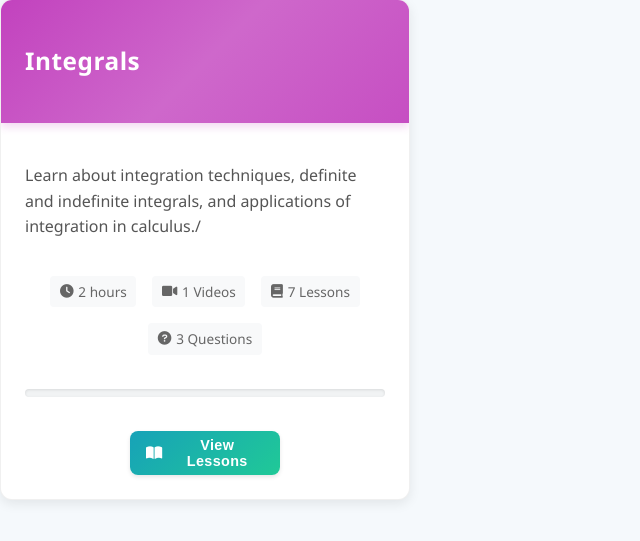
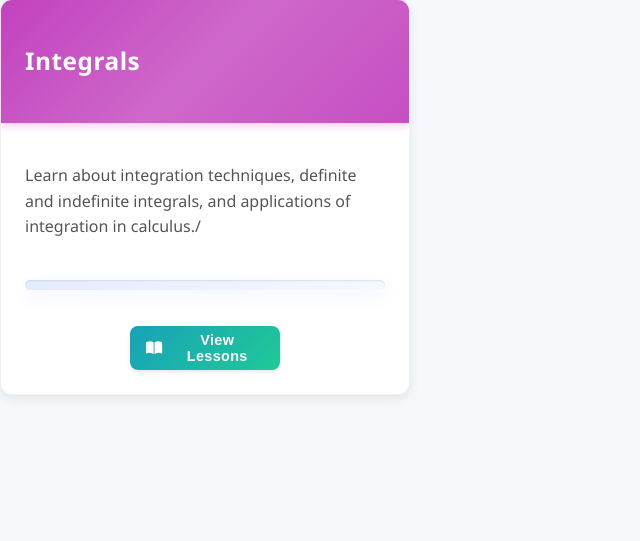
Before and after one commit to Jalv13/self-paced-desktop, a Flask app: page /subjects/1 in a window 1280 px wide. Shown: the part 199-740 px from the top of the page, without its empty margins (0-640 px from the left). Run offline with Flask 3, Linux system fonts and the light colour scheme; data that the repository does not hold is empty; some libraries are stand-ins or nearby versions.

Commit message:
Refine Python subject progress tracking

```diff
--- a/self-paced-learning/static/css/styles.css
+++ b/self-paced-learning/static/css/styles.css
@@ -8,6 +8,18 @@ body {
   background-color: #f5f9fc; /* Light blue-gray background */
 }
 
+.sr-only {
+  position: absolute;
+  width: 1px;
+  height: 1px;
+  padding: 0;
+  margin: -1px;
+  overflow: hidden;
+  clip: rect(0, 0, 0, 0);
+  white-space: nowrap;
+  border: 0;
+}
+
 /* Main container for content pages like index.html and results.html */
 .page-container {
   max-width: 1200px; /* General max-width for wider pages like index */
@@ -115,37 +127,51 @@ h2 {
 
 /* Progress Bar */
 .progress-container {
-  height: 8px;
-  background-color: #f1f3f4;
-  border-radius: 12px;
-  margin: 18px 0;
+  position: relative;
+  height: 10px;
+  margin: 20px 0;
+  border-radius: 999px;
+  background: linear-gradient(135deg, #e3ecff 0%, #f5f9ff 100%);
   overflow: hidden;
-  box-shadow: inset 0 1px 3px rgba(0, 0, 0, 0.1);
+  box-shadow: inset 0 1px 2px rgba(15, 23, 42, 0.1),
+    0 6px 18px rgba(37, 99, 235, 0.08);
+  transition: opacity 0.3s ease, transform 0.3s ease;
+}
+
+.progress-container.is-hidden {
+  opacity: 0;
+  transform: translateY(-6px);
+  pointer-events: none;
+  height: 0;
+  margin: 0;
 }
 
 .progress-bar {
   height: 100%;
-  background: linear-gradient(90deg, #4caf50 0%, #8bc34a 100%);
-  border-radius: 12px;
   width: 0%;
-  transition: width 0.5s ease-in-out;
-  position: relative;
+  position: relative;
+  border-radius: 999px;
+  background: linear-gradient(90deg, #2563eb 0%, #3b82f6 50%, #38bdf8 100%);
+  box-shadow: 0 3px 12px rgba(37, 99, 235, 0.35);
+  transition: width 0.45s ease, box-shadow 0.45s ease;
+}
+
+.progress-bar.is-complete {
+  box-shadow: 0 4px 14px rgba(22, 101, 216, 0.5);
 }
 
 .progress-bar::after {
   content: "";
   position: absolute;
-  top: 0;
-  left: 0;
-  right: 0;
-  bottom: 0;
+  inset: 0;
   background: linear-gradient(
-    90deg,
-    transparent 0%,
-    rgba(255, 255, 255, 0.3) 50%,
-    transparent 100%
+    115deg,
+    rgba(255, 255, 255, 0.4) 0%,
+    rgba(255, 255, 255, 0.05) 55%,
+    rgba(59, 130, 246, 0.2) 100%
   );
-  border-radius: 12px;
+  border-radius: inherit;
+  mix-blend-mode: screen;
 }
 
 /* General Button Styling - used as base for .action-button */
--- a/self-paced-learning/static/js/script.js
+++ b/self-paced-learning/static/js/script.js
@@ -203,6 +203,9 @@ document.addEventListener("DOMContentLoaded", function () {
                 "success"
               );
             }
+            if (typeof updateSubtopicProgressAfterCompletion === "function") {
+              updateSubtopicProgressAfterCompletion();
+            }
           }
         })
         .catch((error) => console.error("Error marking video watched:", error));
@@ -235,6 +238,9 @@ document.addEventListener("DOMContentLoaded", function () {
           .then((data) => {
             if (data.success) {
               showVideoCompletionNotification();
+              if (typeof updateSubtopicProgressAfterCompletion === "function") {
+                updateSubtopicProgressAfterCompletion();
+              }
             }
           })
           .catch((error) =>
@@ -264,15 +270,37 @@ document.addEventListener("DOMContentLoaded", function () {
 
   // Load progress from server API
   function loadProgress() {
-    fetch("/api/progress")
-      .then((response) => response.json())
-      .then((data) => {
-        // Update progress bars based on data
-        for (const topic in data) {
-          updateProgressBar(topic, data[topic]);
-        }
-      })
-      .catch((error) => console.error("Error loading progress:", error));
+    const topicCards = document.querySelectorAll(
+      ".topic-card[data-subtopic]"
+    );
+    if (!topicCards.length) {
+      return;
+    }
+
+    const subjectSlug = document.body?.dataset?.subject || null;
+
+    topicCards.forEach((card) => {
+      const subtopicId = card.dataset.subtopic;
+      const subjectForCard = card.dataset.subject || subjectSlug;
+
+      if (!subtopicId || !subjectForCard) {
+        return;
+      }
+
+      fetch(`/api/progress/check/${subjectForCard}/${subtopicId}`)
+        .then((response) => (response.ok ? response.json() : null))
+        .then((data) => {
+          if (data) {
+            updateProgressBar(subtopicId, data);
+          }
+        })
+        .catch((error) =>
+          console.error(
+            `Error loading progress for ${subtopicId}:`,
+            error
+          )
+        );
+    });
   }
 
   // Open video modal with selected topic
@@ -500,22 +528,7 @@ document.addEventListener("DOMContentLoaded", function () {
 
   // Save progress to server
   function saveProgress(topic, progress) {
-    fetch("/api/progress/update", {
-      method: "POST",
-      headers: {
-        "Content-Type": "application/json",
-      },
-      body: JSON.stringify({
-        topic: topic,
-        progress: progress,
-      }),
-    })
-      .then((response) => response.json())
-      .then((data) => {
-        // Update main page progress bar
-        updateProgressBar(topic, progress);
-      })
-      .catch((error) => console.error("Error saving progress:", error));
+    updateProgressBar(topic, progress);
   }
 
   // Update topic progress bar and completion badge
@@ -524,12 +537,142 @@ document.addEventListener("DOMContentLoaded", function () {
     const completionBadge = document.getElementById(`${topic}-badge`);
 
     if (progressBar) {
-      progressBar.style.width = `${progress}%`;
+      const progressContainer = progressBar.closest(".progress-container");
+      const srText = document.getElementById(`${topic}-progress-text`);
+      const topicCard = progressBar.closest(".topic-card");
 
-      // Show completion badge if 100%
-      if (progress === 100 && completionBadge) {
-        completionBadge.style.display = "inline";
+      const lessonTotal = Number(topicCard?.dataset?.lessonCount || 0);
+      const videoTotal = Number(topicCard?.dataset?.videoCount || 0);
+      const totalItemsAttr = Number(topicCard?.dataset?.totalCount || 0);
+      const totalItems = totalItemsAttr || lessonTotal + videoTotal;
+
+      let numericProgress = 0;
+      let completedLessons = 0;
+      let completedVideos = 0;
+      let statsLessonTotal = lessonTotal;
+      let statsVideoTotal = videoTotal;
+
+      if (typeof progress === "number") {
+        numericProgress = progress;
+      } else if (progress && typeof progress === "object") {
+        const lessons = progress.lessons || progress.lesson_stats || {};
+        const videos = progress.videos || progress.video_stats || {};
+        const overall = progress.overall || {};
+
+        if (typeof lessons.total_count === "number") {
+          statsLessonTotal = lessons.total_count;
+        }
+        if (typeof videos.total_count === "number") {
+          statsVideoTotal = videos.total_count;
+        }
+
+        if (typeof lessons.completed_count === "number") {
+          completedLessons = lessons.completed_count;
+        } else if (Array.isArray(lessons.completed_lessons)) {
+          completedLessons = lessons.completed_lessons.length;
+        } else if (typeof lessons.completed === "number") {
+          completedLessons = lessons.completed;
+        }
+
+        if (typeof videos.watched_count === "number") {
+          completedVideos = videos.watched_count;
+        } else if (Array.isArray(videos.watched_videos)) {
+          completedVideos = videos.watched_videos.length;
+        } else if (typeof videos.completed_count === "number") {
+          completedVideos = videos.completed_count;
+        }
+
+        if (typeof overall.completion_percentage === "number") {
+          numericProgress = overall.completion_percentage;
+        } else if (typeof progress.completion_percentage === "number") {
+          numericProgress = progress.completion_percentage;
+        }
+      }
+
+      const derivedLessonTotal = Number.isFinite(statsLessonTotal)
+        ? statsLessonTotal
+        : lessonTotal;
+      const derivedVideoTotal = Number.isFinite(statsVideoTotal)
+        ? statsVideoTotal
+        : videoTotal;
+      const totalFromStats = derivedLessonTotal + derivedVideoTotal;
+      const completedItems = completedLessons + completedVideos;
+
+      if (!Number.isFinite(numericProgress)) {
+        numericProgress = 0;
+      }
+
+      if (numericProgress === 0 && totalFromStats > 0) {
+        numericProgress = (completedItems / totalFromStats) * 100;
+      }
+
+      numericProgress = Math.max(0, Math.min(100, numericProgress));
+
+      progressBar.style.width = `${numericProgress}%`;
+      progressBar.setAttribute("aria-valuenow", numericProgress.toString());
+
+      if (progressContainer) {
+        if (totalItems <= 0 && totalFromStats <= 0) {
+          progressContainer.classList.add("is-hidden");
+          progressContainer.setAttribute("aria-hidden", "true");
+        } else {
+          progressContainer.classList.remove("is-hidden");
+          progressContainer.setAttribute("aria-hidden", "false");
+        }
+      }
+
+      const descriptorParts = [];
+      if (derivedLessonTotal > 0 || lessonTotal > 0) {
+        descriptorParts.push("lessons");
+      }
+      if (derivedVideoTotal > 0 || videoTotal > 0) {
+        descriptorParts.push("videos");
+      }
+
+      const descriptor =
+        descriptorParts.length > 1
+          ? "lessons and videos"
+          : descriptorParts[0] || "content";
+      const rounded = Math.round(numericProgress);
+      const statusText =
+        rounded >= 100
+          ? `All ${descriptor} complete`
+          : `${descriptor.charAt(0).toUpperCase() + descriptor.slice(1)} ${rounded}% complete`;
+      progressBar.setAttribute("aria-valuetext", statusText);
+
+      if (srText) {
+        const lessonSummary =
+          derivedLessonTotal > 0
+            ? `${completedLessons} of ${derivedLessonTotal} lessons`
+            : null;
+        const videoSummary =
+          derivedVideoTotal > 0
+            ? `${completedVideos} of ${derivedVideoTotal} videos`
+            : null;
+        const summaries = [lessonSummary, videoSummary].filter(Boolean);
+        const detailText = summaries.length
+          ? `${summaries.join(" and ")} complete.`
+          : "No learning items completed yet.";
+        srText.textContent = `Progress update: ${detailText} Overall status: ${statusText}.`;
+      }
+
+      if (numericProgress === 100) {
+        progressBar.classList.add("is-complete");
+        if (completionBadge) {
+          completionBadge.style.display = "inline";
+        }
+      } else {
+        progressBar.classList.remove("is-complete");
+      }
+
+      if (topicCard) {
+        topicCard.dataset.progress = numericProgress.toString();
+        topicCard.dataset.completedLessons = completedLessons.toString();
+        topicCard.dataset.completedVideos = completedVideos.toString();
       }
     }
   }
+
+  window.updateProgressBar = updateProgressBar;
+  window.loadProgress = loadProgress;
 });
--- a/self-paced-learning/templates/python_subject.html
+++ b/self-paced-learning/templates/python_subject.html
@@ -17,7 +17,7 @@
     <!-- Pyodide for Python code execution -->
     <script src="https://cdn.jsdelivr.net/pyodide/v0.25.0/full/pyodide.js"></script>
   </head>
-  <body>
+  <body data-subject="{{ subject }}">
     <header>
       <div class="header-content">
         <div class="header-actions">
@@ -62,10 +62,12 @@
       <div
         class="topic-card"
         id="{{ subtopic_id }}-card"
+        data-subject="{{ subject }}"
         data-subtopic="{{ subtopic_id }}"
         data-has-quiz="{{ 'true' if subtopic_data.question_count > 0 else 'false' }}"
         data-lesson-count="{{ subtopic_data.lesson_count }}"
         data-video-count="{{ subtopic_data.video_count }}"
+        data-total-count="{{ subtopic_data.lesson_count + subtopic_data.video_count }}"
       >
         <div
           class="topic-header"
@@ -80,40 +82,86 @@
         <div class="topic-content">
           <p class="topic-description">{{ subtopic_data.description }}</p>
 
-          <div class="topic-stats">
-            <div class="stat">
-              <i class="fas fa-clock"></i>
-              <span>{{ subtopic_data.estimated_time }}</span>
-            </div>
-            <div class="stat">
-              <i class="fas fa-video"></i>
-              <span>{{ subtopic_data.video_count }} Videos</span>
-            </div>
-            <div class="stat">
-              <i class="fas fa-book"></i>
-              <span id="{{ subtopic_id }}-lesson-progress"
-                >{{ subtopic_data.lesson_count }} Lessons</span
-              >
-            </div>
-            <div class="stat">
-              <i class="fas fa-question-circle"></i>
-              <span>{{ subtopic_data.question_count }} Questions</span>
-            </div>
-          </div>
-
           {% if subtopic_data.prerequisites %}
           <div class="prerequisites">
             <i class="fas fa-lock"></i>
-            <span
+            <span class="prereq-text"
               >Prerequisites: {{ subtopic_data.prerequisites | join(', ')
               }}</span
             >
           </div>
           {% endif %}
 
-          <div class="progress-container">
-            <div class="progress-bar" id="{{ subtopic_id }}-progress"></div>
+          {% set lesson_count = subtopic_data.lesson_count %}
+          {% set video_count = subtopic_data.video_count %}
+          {% set total_items = lesson_count + video_count %}
+          {% set progress_data = subtopic_data.progress or {} %}
+          {% set lesson_stats = progress_data.lessons or {} %}
+          {% set video_stats = progress_data.videos or {} %}
+          {% set overall_stats = progress_data.overall or {} %}
+          {% set completed_lessons = lesson_stats.completed_count
+            if lesson_stats.completed_count is not none
+            else (lesson_stats.completed_lessons | length if lesson_stats.completed_lessons is defined else 0)
+          %}
+          {% set completed_videos = video_stats.watched_count
+            if video_stats.watched_count is not none
+            else (video_stats.watched_videos | length if video_stats.watched_videos is defined else 0)
+          %}
+          {% set descriptor_parts = [] %}
+          {% if lesson_count > 0 %}
+            {% set descriptor_parts = descriptor_parts + ['lessons'] %}
+          {% endif %}
+          {% if video_count > 0 %}
+            {% set descriptor_parts = descriptor_parts + ['videos'] %}
+          {% endif %}
+          {% set descriptor =
+            'lessons and videos' if descriptor_parts | length > 1
+            else (descriptor_parts[0] if descriptor_parts | length == 1 else 'content')
+          %}
+          {% set completion_percentage = overall_stats.completion_percentage or 0 %}
+          {% set completion_percentage = 0 if completion_percentage is none else completion_percentage %}
+          {% if completion_percentage < 0 %}
+            {% set completion_percentage = 0 %}
+          {% elif completion_percentage > 100 %}
+            {% set completion_percentage = 100 %}
+          {% endif %}
+          {% set status_text =
+            'All ' ~ descriptor ~ ' complete'
+            if completion_percentage >= 100
+            else (completion_percentage | round(0, 'floor')) ~ '% of ' ~ descriptor ~ ' complete'
+          %}
+          {% set sr_segments = [] %}
+          {% if lesson_count > 0 %}
+            {% set sr_segments = sr_segments + [(completed_lessons | default(0)) ~ ' of ' ~ lesson_count ~ ' lessons'] %}
+          {% endif %}
+          {% if video_count > 0 %}
+            {% set sr_segments = sr_segments + [(completed_videos | default(0)) ~ ' of ' ~ video_count ~ ' videos'] %}
+          {% endif %}
+          {% set sr_summary = (sr_segments | join(' and ')) ~ ' complete' if sr_segments else 'No learning items completed yet' %}
+
+          {% if total_items > 0 %}
+          <div
+            class="progress-container"
+            data-progress="overall"
+            aria-hidden="false"
+          >
+            <span
+              id="{{ subtopic_id }}-progress-text"
+              class="sr-only"
+            >Progress update: {{ sr_summary }}. Overall status: {{ status_text }}.</span>
+            <div
+              class="progress-bar{% if completion_percentage >= 100 %} is-complete{% endif %}"
+              id="{{ subtopic_id }}-progress"
+              role="progressbar"
+              aria-valuemin="0"
+              aria-valuemax="100"
+              aria-valuenow="{{ '%.0f' | format(completion_percentage) }}"
+              aria-valuetext="{{ status_text }}"
+              aria-describedby="{{ subtopic_id }}-progress-text"
+              style="width: {{ '%.2f' | format(completion_percentage) }}%;"
+            ></div>
           </div>
+          {% endif %}
 
           <div class="topic-actions">
             {% if subtopic_data.lesson_count > 0 %}
@@ -128,22 +176,6 @@
             {% endif %}
           </div>
 
-          <div
-            id="quiz-requirements-{{ subtopic_id }}"
-            class="quiz-requirements"
-            style="display: none"
-          >
-            <div class="requirement-item">
-              <i class="req-icon lessons-icon fas fa-book"></i>
-              <span class="req-text">Complete all lessons</span>
-              <span class="req-status lessons-status">-</span>
-            </div>
-            <div class="requirement-item">
-              <i class="req-icon video-icon fas fa-play"></i>
-              <span class="req-text">Watch required videos</span>
-              <span class="req-status video-status">-</span>
-            </div>
-          </div>
         </div>
       </div>
       {% endfor %}
@@ -369,36 +401,25 @@
         font-weight: 600;
       }
 
-      .topic-stats {
-        display: flex;
-        flex-wrap: wrap;
-        gap: 1rem;
-        margin: 1rem 0;
-        justify-content: center;
-      }
-
-      .stat {
-        display: flex;
-        align-items: center;
-        gap: 0.3rem;
-        font-size: 0.85rem;
-        color: #666;
-        background: #f8f9fa;
-        padding: 0.3rem 0.6rem;
-        border-radius: 4px;
-      }
-
       .prerequisites {
         display: flex;
         align-items: center;
+        justify-content: center;
+        flex-wrap: wrap;
         gap: 0.5rem;
         margin: 1rem 0;
-        padding: 0.5rem;
+        padding: 0.5rem 0.75rem;
         background: #fff3cd;
         border: 1px solid #ffeaa7;
         border-radius: 4px;
         font-size: 0.9rem;
         color: #856404;
+        text-align: center;
+      }
+
+      .prereq-text {
+        display: inline-block;
+        line-height: 1.4;
       }
 
       .topic-actions {
@@ -693,11 +714,6 @@
           margin-left: 0;
           margin-top: 15px;
           justify-content: center;
-        }
-
-        .topic-stats {
-          flex-direction: column;
-          align-items: center;
         }
 
         .topic-actions {
@@ -2345,6 +2361,7 @@
             if (response.ok) {
               markVideoNavAsCompleted(videoId);
               updateQuizButtonStatus();
+              updateSubtopicProgressAfterCompletion();
               return true;
             }
             return false;
@@ -2502,7 +2519,7 @@
       async function updateSubtopicProgressAfterCompletion() {
         try {
           const response = await fetch(
-            `/api/lesson-progress/stats/${currentSubject}/${currentSubtopic}`
+            `/api/progress/check/${currentSubject}/${currentSubtopic}`
           );
           if (response.ok) {
             const stats = await response.json();
@@ -2534,8 +2551,8 @@
           const subtopic = card.getAttribute("data-subtopic");
 
           try {
-            const response = await fetch(
-              `/api/lesson-progress/stats/${subject}/${subtopic}`
+          const response = await fetch(
+              `/api/progress/check/${subject}/${subtopic}`
             );
             if (response.ok) {
               const stats = await response.json();
@@ -2548,16 +2565,8 @@
       }
 
       function updateSubtopicProgress(subtopic, stats) {
-        const progressElement = document.getElementById(
-          `${subtopic}-lesson-progress`
-        );
-        if (progressElement && stats.total_lessons > 0) {
-          const progressText =
-            stats.completed_lessons === stats.total_lessons
-              ? `${stats.total_lessons} Lessons <span style="color: #28a745;">✓ Complete</span>`
-              : `${stats.completed_lessons}/${stats.total_lessons} Lessons (${stats.completion_percentage}%)`;
-
-          progressElement.innerHTML = progressText;
+        if (typeof updateProgressBar === "function") {
+          updateProgressBar(subtopic, stats);
         }
       }
 
@@ -2714,23 +2723,71 @@
             : (data.videos_total || 0) === 0 ||
               (data.videos_watched || 0) >= (data.videos_total || 0);
 
+        const missingLessonsCount = Array.isArray(data.missing_lessons)
+          ? data.missing_lessons.length
+          : 0;
+        const lessonsCompletedCountRaw =
+          typeof data.lessons_completed === "number"
+            ? data.lessons_completed
+            : lessonsComplete
+            ? data.lesson_total || 0
+            : (data.lesson_total || 0) - missingLessonsCount;
+        const lessonsCompletedCount = Math.max(0, lessonsCompletedCountRaw);
+        const lessonsTotal = data.lesson_total || 0;
+
+        const missingVideosCount = Array.isArray(data.missing_videos)
+          ? data.missing_videos.length
+          : 0;
+        const videosWatchedCountRaw =
+          typeof data.videos_watched === "number"
+            ? data.videos_watched
+            : videosComplete
+            ? data.videos_total || 0
+            : (data.videos_total || 0) - missingVideosCount;
+        const videosWatchedCount = Math.max(0, videosWatchedCountRaw);
+        const videosTotal = data.videos_total || 0;
+
+        const adminOverrideActive = !!data.admin_override;
+
         containers.forEach((container) => {
           container.style.display = allMet ? "none" : "block";
 
           const lessonsStatus = container.querySelector(".lessons-status");
           if (lessonsStatus) {
-            lessonsStatus.className = `req-status ${
-              lessonsComplete ? "complete" : "incomplete"
-            }`;
-            lessonsStatus.innerHTML = lessonsComplete ? "?" : "?";
+            const lessonStatusClass = lessonsComplete
+              ? "complete"
+              : adminOverrideActive
+              ? "admin-override"
+              : "incomplete";
+            lessonsStatus.className = `req-status ${lessonStatusClass}`;
+
+            if (lessonsTotal === 0) {
+              lessonsStatus.textContent = "No lessons";
+            } else {
+              const lessonsSummary = `${lessonsCompletedCount}/${lessonsTotal}`;
+              lessonsStatus.textContent = lessonsComplete
+                ? `${lessonsSummary} ✓`
+                : lessonsSummary;
+            }
           }
 
           const videoStatus = container.querySelector(".video-status");
           if (videoStatus) {
-            videoStatus.className = `req-status ${
-              videosComplete ? "complete" : "incomplete"
-            }`;
-            videoStatus.innerHTML = videosComplete ? "?" : "?";
+            const videoStatusClass = videosComplete
+              ? "complete"
+              : adminOverrideActive
+              ? "admin-override"
+              : "incomplete";
+            videoStatus.className = `req-status ${videoStatusClass}`;
+
+            if (videosTotal === 0) {
+              videoStatus.textContent = "No videos";
+            } else {
+              const videosSummary = `${videosWatchedCount}/${videosTotal}`;
+              videoStatus.textContent = videosComplete
+                ? `${videosSummary} ✓`
+                : videosSummary;
+            }
           }
 
           const lessonsIcon = container.querySelector(".lessons-icon");
```
